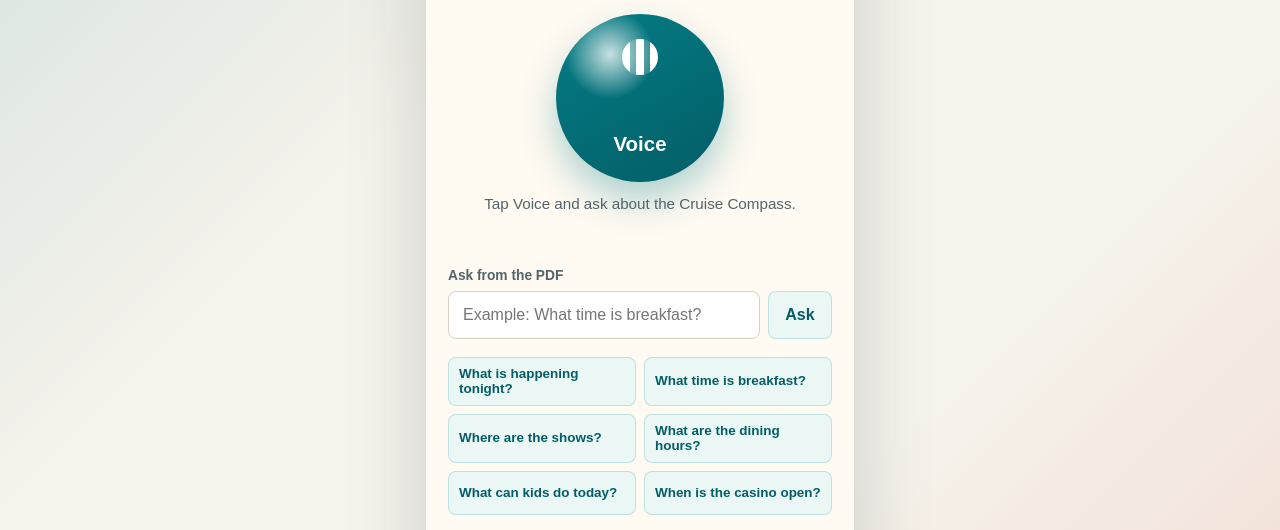
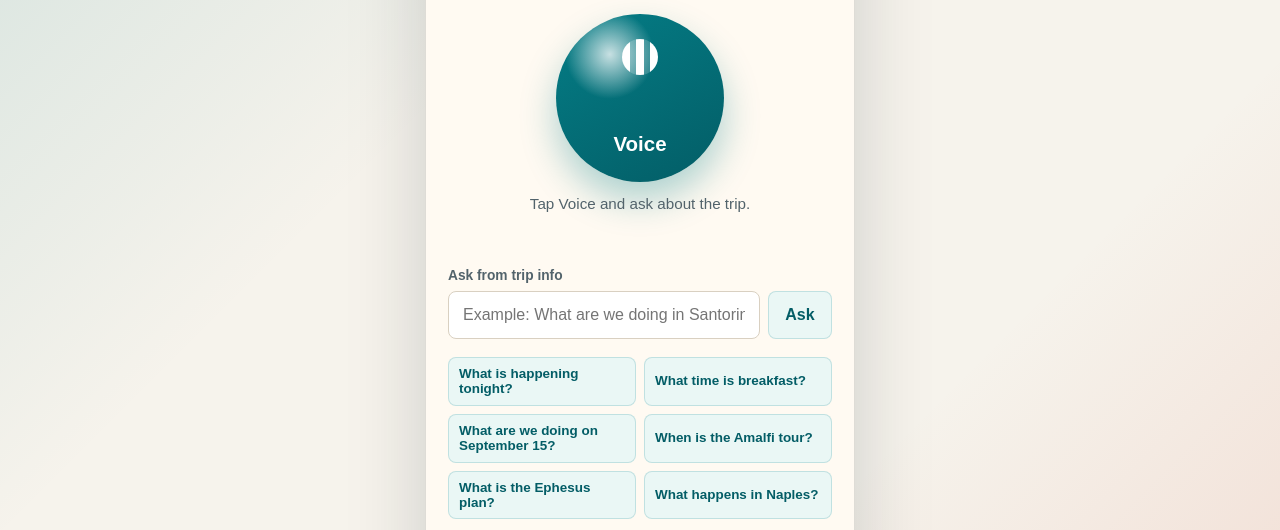
Before and after one commit to Aubon007/cruise-compass-friend, a plain HTML site: page index.html in a window 1280 px wide. Shown: the part 244-774 px from the top of the page. Drawn offline with Linux system fonts and the light colour scheme.

Commit message:
Add itinerary data to static search

```diff
--- a/index.html
+++ b/index.html
@@ -12,32 +12,33 @@
   <main class="app-shell">
     <section class="phone-panel" aria-label="Cruise Compass voice search">
       <div class="top-bar"><div><p class="eyebrow">Odyssey of the Seas</p><h1>Cruise Compass Friend</h1></div><div class="trip-chip">May 17, 2026</div></div>
-      <div class="ask-zone"><button id="voiceButton" class="voice-button" type="button" aria-label="Start voice search"><span class="voice-dot" aria-hidden="true"></span><span id="voiceButtonText">Voice</span></button><p id="voiceStatus" class="voice-status">Tap Voice and ask about the Cruise Compass.</p></div>
-      <form id="searchForm" class="search-form"><label for="question">Ask from the PDF</label><div class="input-row"><input id="question" placeholder="Example: What time is breakfast?" autocomplete="off" /><button type="submit">Ask</button></div></form>
+      <div class="ask-zone"><button id="voiceButton" class="voice-button" type="button" aria-label="Start voice search"><span class="voice-dot" aria-hidden="true"></span><span id="voiceButtonText">Voice</span></button><p id="voiceStatus" class="voice-status">Tap Voice and ask about the trip.</p></div>
+      <form id="searchForm" class="search-form"><label for="question">Ask from trip info</label><div class="input-row"><input id="question" placeholder="Example: What are we doing in Santorini?" autocomplete="off" /><button type="submit">Ask</button></div></form>
       <div id="quickGrid" class="quick-grid" aria-label="Quick questions"></div>
-      <section id="answerArea" class="answer-area" aria-live="polite"><p class="loading">Loading the Cruise Compass...</p></section>
+      <section id="answerArea" class="answer-area" aria-live="polite"><p class="loading">Loading trip information...</p></section>
     </section>
   </main>
   <script>
-    const quickQuestions=["What is happening tonight?","What time is breakfast?","Where are the shows?","What are the dining hours?","What can kids do today?","When is the casino open?"];
-    const stopWords=new Set(["a","am","an","and","are","at","can","do","does","for","from","i","in","is","it","me","my","of","on","or","pm","the","there","to","today","tonight","what","when","where","with"]);
-    const intentTerms={breakfast:["breakfast","brunch","cafe","buffet","windjammer","dining"],dinner:["dinner","dining","restaurant","main dining","specialty"],show:["show","theater","entertainment","music hall","karaoke","showtime"],kids:["kids","children","family","teen","adventure ocean","seaplex"],port:["port","arrival","departure","ashore","gangway","tender"],casino:["casino","slots","tables","royale"],internet:["voom","internet","wifi","starlink"],fitness:["fitness","gym","spa","sports","flowrider","north star"]};
-    let compassData=null, askedQuestion="", recognition=null, isListening=false;
+    const quickQuestions=["What is happening tonight?","What time is breakfast?","What are we doing on September 15?","When is the Amalfi tour?","What is the Ephesus plan?","What happens in Naples?"];
+    const stopWords=new Set(["a","am","an","and","are","at","can","do","does","for","from","i","in","is","it","me","my","of","on","or","pm","the","there","to","today","tonight","we","what","when","where","with"]);
+    const intentTerms={breakfast:["breakfast","brunch","cafe","buffet","windjammer","dining"],dinner:["dinner","dining","restaurant","main dining","specialty"],show:["show","theater","entertainment","music hall","karaoke","showtime"],kids:["kids","children","family","teen","adventure ocean","seaplex"],port:["port","arrival","departure","ashore","gangway","tender"],casino:["casino","slots","tables","royale"],internet:["voom","internet","wifi","starlink"],fitness:["fitness","gym","spa","sports","flowrider","north star"],itinerary:["itinerary","travel","flight","airport","hotel","tour","train","coach"],rome:["rome","roma","fiumicino","fco","termini","leonardo","vatican","peter"],amalfi:["amalfi","positano","coast"],santorini:["santorini","oia","fira","tender","cable","taxi"],ephesus:["kusadasi","turkey","ephesus","celsus","theatre","roman"],mykonos:["mykonos","chora","venice","paraportiani","windmills"],naples:["naples","pompeii","pizza","neapolitan"]};
+    let compassData=null, searchChunks=[], askedQuestion="", recognition=null, isListening=false;
     const qs=(id)=>document.getElementById(id);
     function escapeHtml(value){return value.replace(/[&<>"]/g,(c)=>({"&":"&amp;","<":"&lt;",">":"&gt;","\"":"&quot;"}[c]))}
     function normalize(value){return value.toLowerCase().replace(/[^a-z0-9:\s]/g," ")}
     function tokenize(value){return normalize(value).split(/\s+/).filter(term=>term.length>1&&!stopWords.has(term))}
     function expandTerms(query){const base=new Set(tokenize(query));const lowered=normalize(query);Object.entries(intentTerms).forEach(([intent,terms])=>{if(lowered.includes(intent)||terms.some(term=>lowered.includes(term))){terms.forEach(term=>term.split(/\s+/).forEach(word=>base.add(word)))}});return Array.from(base)}
-    function scoreChunk(chunk,query,terms){const text=normalize(chunk.text);const compactQuery=normalize(query).trim();let score=0;terms.forEach(term=>{const safe=term.replace(/[.*+?^${}()|[\]\\]/g,"\\$&");const matches=text.match(new RegExp(`\\b${safe}\\b`,"g"));if(matches)score+=matches.length*(term.length>4?3:2)});if(compactQuery.length>5&&text.includes(compactQuery))score+=18;if(text.includes("daily planner"))score+=2;if(text.includes("dining")&&terms.some(term=>["breakfast","lunch","dinner","dining"].includes(term)))score+=5;if(text.includes("deck")&&terms.some(term=>["where","show","dining","casino"].includes(term)))score+=2;return score}
+    function asksItinerary(terms){return terms.some(term=>["itinerary","travel","flight","airport","hotel","tour","train","coach","rome","amalfi","positano","santorini","oia","fira","kusadasi","turkey","ephesus","mykonos","naples","pompeii","september","2026"].includes(term))}
+    function scoreChunk(chunk,query,terms){const text=normalize(chunk.text);const compactQuery=normalize(query).trim();let score=0;terms.forEach(term=>{const safe=term.replace(/[.*+?^${}()|[\]\\]/g,"\\$&");const matches=text.match(new RegExp(`\\b${safe}\\b`,"g"));if(matches)score+=matches.length*(term.length>4?3:2)});if(compactQuery.length>5&&text.includes(compactQuery))score+=18;if(text.includes("daily planner"))score+=2;if(text.includes("dining")&&terms.some(term=>["breakfast","lunch","dinner","dining"].includes(term)))score+=5;if(text.includes("deck")&&terms.some(term=>["where","show","dining","casino"].includes(term)))score+=2;if(chunk.sourceType==="itinerary"&&asksItinerary(terms))score+=25;if(chunk.sourceType==="itinerary"&&/\bseptember\b/.test(text)&&/\bseptember\b/.test(compactQuery))score+=18;return score}
     function cleanSnippet(text,query){const terms=expandTerms(query);const sentences=text.replace(/\s+/g," ").split(/(?<=[.!?])\s+|(?=\b\d{1,2}:\d{2}\s?(?:am|pm|AM|PM)\b)/).map(s=>s.trim()).filter(Boolean);const best=sentences.map(sentence=>({sentence,score:terms.reduce((total,term)=>total+(normalize(sentence).includes(term)?1:0),0)})).sort((a,b)=>b.score-a.score).slice(0,3).map(item=>item.sentence);const picked=best.length?best:sentences.slice(0,2);return picked.join(" ").replace(/\s+/g," ").slice(0,520)}
-    function buildAnswer(question,chunks){const terms=expandTerms(question);if(!terms.length)return{summary:"Ask about a ship activity, dining time, venue, service, show, or port detail from the Cruise Compass.",matches:[]};const matches=chunks.map(chunk=>({chunk,score:scoreChunk(chunk,question,terms)})).filter(item=>item.score>0).sort((a,b)=>b.score-a.score).slice(0,4).map(item=>item.chunk);if(!matches.length)return{summary:"I could not find a close match in the Cruise Compass text. Try asking with words like dining, show, deck, port, kids, casino, spa, or internet.",matches};return{summary:cleanSnippet(matches[0].text,question),matches}}
-    function renderEmpty(){qs("answerArea").innerHTML=`<div class="empty-state"><h2>Ready for your question</h2><p>Search is built from ${compassData.pages} OCR-read pages of your Cruise Compass.</p></div>`}
-    function ask(value){const trimmed=(value||qs("question").value).trim();if(!trimmed||!compassData)return;qs("question").value=trimmed;askedQuestion=trimmed;const answer=buildAnswer(trimmed,compassData.chunks);qs("answerArea").innerHTML=`<div class="answer-card"><p class="answer-label">Answer from the PDF</p><h2>${escapeHtml(trimmed)}</h2><p class="answer-text">${escapeHtml(answer.summary)}</p>${answer.matches.length?`<div class="sources"><p>Best source matches</p>${answer.matches.map(match=>`<article><strong>Page ${match.page}</strong><span>${escapeHtml(cleanSnippet(match.text,trimmed))}</span></article>`).join("")}</div>`:""}</div>`}
+    function buildAnswer(question,chunks){const terms=expandTerms(question);if(!terms.length)return{summary:"Ask about a ship activity, dining time, venue, service, show, port detail, flight, hotel, tour, or travel date.",matches:[]};const pool=asksItinerary(terms)?chunks.filter(chunk=>chunk.sourceType==="itinerary"):chunks;const matches=pool.map(chunk=>({chunk,score:scoreChunk(chunk,question,terms)})).filter(item=>item.score>0).sort((a,b)=>b.score-a.score).slice(0,4).map(item=>item.chunk);if(!matches.length)return{summary:"I could not find a close match in the trip information. Try asking with words like dining, show, deck, port, Santorini, Ephesus, Naples, flight, hotel, or tour.",matches};return{summary:cleanSnippet(matches[0].text,question),matches}}
+    function renderEmpty(){qs("answerArea").innerHTML=`<div class="empty-state"><h2>Ready for your question</h2><p>Search is built from ${compassData.pages} OCR-read Cruise Compass pages plus the Mediterranean travel itinerary.</p></div>`}
+    function ask(value){const trimmed=(value||qs("question").value).trim();if(!trimmed||!searchChunks.length)return;qs("question").value=trimmed;askedQuestion=trimmed;const answer=buildAnswer(trimmed,searchChunks);qs("answerArea").innerHTML=`<div class="answer-card"><p class="answer-label">Answer from trip info</p><h2>${escapeHtml(trimmed)}</h2><p class="answer-text">${escapeHtml(answer.summary)}</p>${answer.matches.length?`<div class="sources"><p>Best source matches</p>${answer.matches.map(match=>`<article><strong>${escapeHtml(match.label||`Page ${match.page}`)}</strong><span>${escapeHtml(cleanSnippet(match.text,trimmed))}</span></article>`).join("")}</div>`:""}</div>`}
     function setListening(value){isListening=value;qs("voiceButton").classList.toggle("listening",value);qs("voiceButtonText").textContent=value?"Listening":"Voice";qs("voiceButton").setAttribute("aria-label",value?"Stop listening":"Start voice search")}
     function startVoice(){const Recognition=window.SpeechRecognition||window.webkitSpeechRecognition;if(!Recognition){qs("voiceStatus").textContent="Voice search is not available in this browser. Type your question instead.";return}if(isListening){recognition&&recognition.stop();setListening(false);return}recognition=new Recognition();recognition.continuous=false;recognition.interimResults=false;recognition.lang="en-US";recognition.onresult=(event)=>{const transcript=event.results[0]&&event.results[0][0]?event.results[0][0].transcript:"";if(transcript)ask(transcript);qs("voiceStatus").textContent=transcript?"I heard your question.":"I did not catch that. Try again."};recognition.onerror=()=>{qs("voiceStatus").textContent="Voice search stopped. Check microphone permission or type your question.";setListening(false)};recognition.onend=()=>setListening(false);setListening(true);qs("voiceStatus").textContent="Listening now. Ask your cruise question.";recognition.start()}
     quickQuestions.forEach(item=>{const button=document.createElement("button");button.type="button";button.textContent=item;button.addEventListener("click",()=>ask(item));qs("quickGrid").appendChild(button)});
     qs("searchForm").addEventListener("submit",event=>{event.preventDefault();ask()});qs("voiceButton").addEventListener("click",startVoice);
-    fetch("cruise-compass-data.json").then(r=>r.json()).then(data=>{compassData=data;renderEmpty()}).catch(()=>{qs("voiceStatus").textContent="The cruise data did not load. Refresh the page and try again.";qs("answerArea").innerHTML='<p class="loading">Could not load the cruise data.</p>'});
+    Promise.all([fetch("cruise-compass-data.json").then(r=>r.json()),fetch("travel-itinerary-data.json").then(r=>r.json()).catch(()=>({chunks:[]}))]).then(([data,itinerary])=>{compassData=data;searchChunks=[...data.chunks.map(chunk=>({...chunk,sourceType:"pdf",label:`PDF page ${chunk.page}`})),...(itinerary.chunks||[]).map(chunk=>({...chunk,sourceType:"itinerary",label:chunk.label||chunk.page||"Travel itinerary"}))];renderEmpty()}).catch(()=>{qs("voiceStatus").textContent="The trip data did not load. Refresh the page and try again.";qs("answerArea").innerHTML='<p class="loading">Could not load the trip data.</p>'});
   </script>
 </body>
 </html>
--- /dev/null
+++ b/travel-itinerary-data.json
@@ -0,0 +1,78 @@
+{
+  "title": "2026 Mediterranean Cruise Vacation Travel Itinerary",
+  "sourceFile": "User-provided travel itinerary",
+  "chunks": [
+    {
+      "id": "trip-2026-09-10",
+      "label": "Travel itinerary - September 10, 2026",
+      "page": "Travel itinerary September 10",
+      "text": "September 10, 2026 Thursday. Departure from the United States. Leave home and travel to Newark Liberty International Airport (EWR). Arrive at the airport approximately 3 hours before departure. Check in for the United Airlines flight. Complete security screening and immigration procedures. Relax at the United Club Lounge before boarding. Board the overnight flight from Newark (EWR) to Rome Fiumicino Airport (FCO). Enjoy dinner and get some rest on the overnight flight to Rome."
+    },
+    {
+      "id": "trip-2026-09-11",
+      "label": "Travel itinerary - September 11, 2026",
+      "page": "Travel itinerary September 11",
+      "text": "September 11, 2026 Friday. Arrival in Rome. Arrive at Rome Fiumicino Airport (FCO). Take the Leonardo Express train to Roma Termini. Leave luggage at the hotel. Enjoy lunch in Rome. Visit St. Peter's Basilica. Hotel check-in is available after 3:00 PM. Free evening to relax and recover from the overnight flight."
+    },
+    {
+      "id": "trip-2026-09-12",
+      "label": "Travel itinerary - September 12, 2026",
+      "page": "Travel itinerary September 12",
+      "text": "September 12, 2026 Saturday. Amalfi Coast and Positano Day Tour, approximately 15-hour tour. 6:30 AM depart from the hotel. 7:20 AM board the tour coach from Rome. Scenic drive along the Amalfi Coast. Visit Positano. Free time for sightseeing, shopping, and photography. Return to Rome at approximately 10:00 PM."
+    },
+    {
+      "id": "trip-2026-09-13",
+      "label": "Travel itinerary - September 13, 2026",
+      "page": "Travel itinerary September 13",
+      "text": "September 13, 2026 Sunday. Day 1 Embarkation Day on Odyssey of the Seas. 8:30 AM hotel check-out. Travel by train to Civitavecchia Cruise Port, approximately 1.5 hours. Arrive at the cruise terminal before noon. Board Royal Caribbean's Odyssey of the Seas. Enjoy complimentary embarkation lunch. Complete the Muster Drill. Turn Mobile Data Roaming OFF. Explore the ship and become familiar with its facilities. Attend the Sail Away Party. 4:00 PM cruise departs from Civitavecchia."
+    },
+    {
+      "id": "trip-2026-09-14",
+      "label": "Travel itinerary - September 14, 2026",
+      "page": "Travel itinerary September 14",
+      "text": "September 14, 2026 Monday. Day 2 At Sea. Enjoy the ship. Activities include hot tub, swimming pools, RipCord by iFLY, FlowRider surf simulator, bumper cars, rock climbing wall, Broadway-style shows, shopping, and relaxing with friends. Evening is Elegant Night. Dress in formal attire and enjoy an elegant dinner in the Main Dining Room. Good evening for group photos."
+    },
+    {
+      "id": "trip-2026-09-15",
+      "label": "Travel itinerary - September 15, 2026",
+      "page": "Travel itinerary September 15",
+      "text": "September 15, 2026 Tuesday. Day 3 Santorini, Greece. Highlights include Oia and Fira. 7:00 AM collect Tender Boat Ticket. Approximately 11:00 AM board the Tender Boat. Take a Water Taxi to Oia. Explore Blue Dome Churches, windmills, whitewashed streets, shopping, and photography. Continue to Fira. At the end of the visit, ride the Cable Car down to Old Port. Take the Tender Boat back to the ship."
+    },
+    {
+      "id": "trip-2026-09-16",
+      "label": "Travel itinerary - September 16, 2026",
+      "page": "Travel itinerary September 16",
+      "text": "September 16, 2026 Wednesday. Day 4 Kusadasi, Turkey. Private Tour to Ephesus. Join a private tour to explore the ancient city of Ephesus. Tour duration approximately 5 hours. Highlights include Library of Celsus, Great Theatre, ancient Roman streets, and other famous archaeological ruins. After the tour, free time for shopping near the cruise port. Return to the ship."
+    },
+    {
+      "id": "trip-2026-09-17",
+      "label": "Travel itinerary - September 17, 2026",
+      "page": "Travel itinerary September 17",
+      "text": "September 17, 2026 Thursday. Day 5 Mykonos, Greece. Take a Water Taxi to Chora, Mykonos Town. Visit Little Venice, Panagia Paraportiani, and Kato Mili Windmills. Enjoy free time to walk around town, shop, have lunch, and take photos. Return to the ship in the afternoon."
+    },
+    {
+      "id": "trip-2026-09-18",
+      "label": "Travel itinerary - September 18, 2026",
+      "page": "Travel itinerary September 18",
+      "text": "September 18, 2026 Friday. Day 6 At Sea. Enjoy another relaxing day onboard. Activities include swimming, entertainment, shopping, and relaxation. Evening may include a theme party if scheduled. Second Elegant Night."
+    },
+    {
+      "id": "trip-2026-09-19",
+      "label": "Travel itinerary - September 19, 2026",
+      "page": "Travel itinerary September 19",
+      "text": "September 19, 2026 Saturday. Day 7 Naples, Italy. 7:00 AM arrive in Naples. 9:45 AM meet the group tour coach. Visit Pompeii for a guided tour approximately 4.5 hours. After returning to Naples, enjoy authentic Neapolitan pizza. Explore the historic city center. Free time for sightseeing and shopping. Return to the ship approximately 1.5 hours before departure."
+    },
+    {
+      "id": "trip-2026-09-20",
+      "label": "Travel itinerary - September 20, 2026",
+      "page": "Travel itinerary September 20",
+      "text": "September 20, 2026 Sunday. Day 8 Return to Rome. Disembark at Civitavecchia. Travel back to Rome. Leave luggage at the hotel. Enjoy free time exploring Rome. Last-minute shopping. Farewell dinner."
+    },
+    {
+      "id": "trip-2026-09-21",
+      "label": "Travel itinerary - September 21, 2026",
+      "page": "Travel itinerary September 21",
+      "text": "September 21, 2026 Monday. Return to the United States. 8:00 AM hotel check-out. Take the Leonardo Express to Rome Fiumicino Airport (FCO). Board the flight back to the United States."
+    }
+  ]
+}
```
Also changed, not shown: 1 other file.
